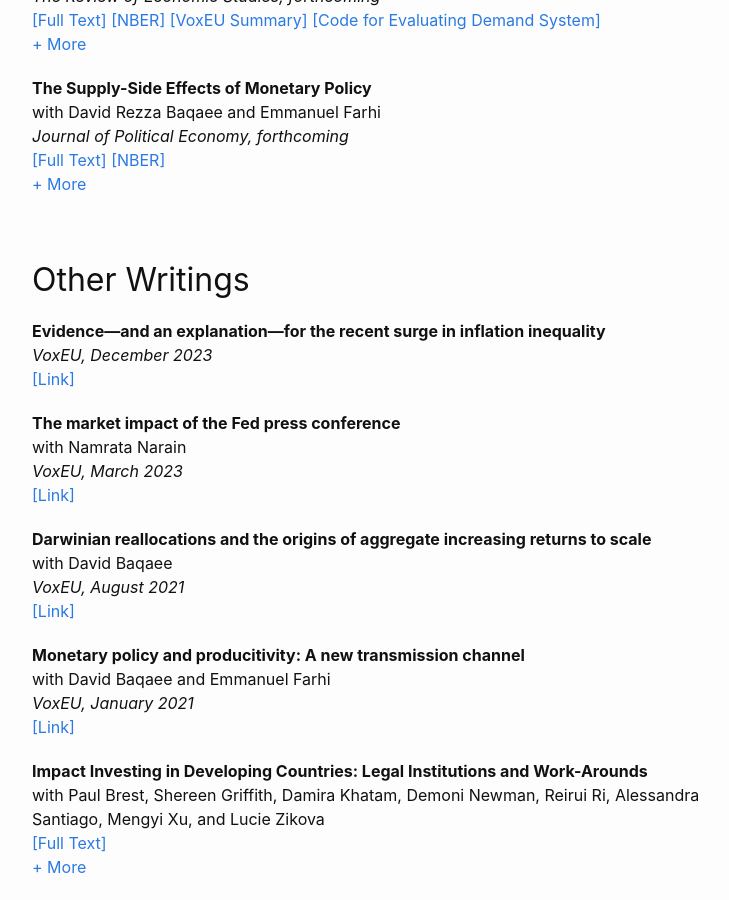
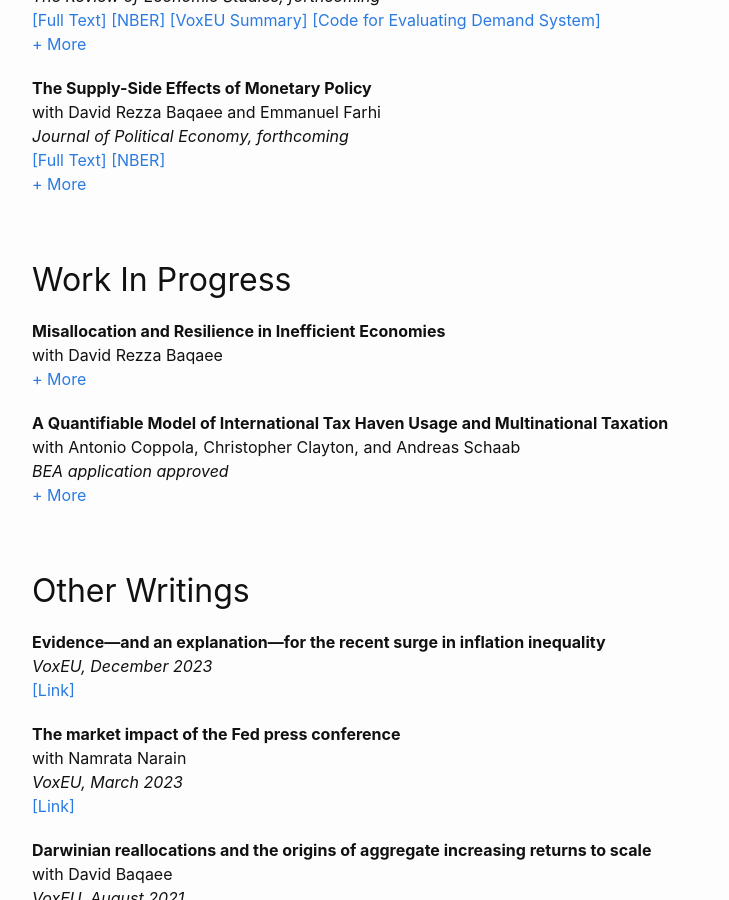
Before and after one commit to kunalsangani/kunalsangani.github.io, a Jekyll site: the page built from research.markdown, in a window 1280 px wide and 900 px high, scrolled down 744 px. Shown: the whole window, without its empty margins (238-967 px from the left). Built offline with Jekyll 4.4.1, drawn with Linux system fonts in a browser that asks for light colours; nearby versions of some CDN libraries; part of the change alters nothing that is shown.

Commit message:
Added work in progress

```diff
--- a/_data/research.yml
+++ b/_data/research.yml
@@ -178,6 +178,38 @@
         amplifies the total impact on output by about 70%. Using identified monetary shocks,
         we provide empirical evidence for both the macro- and micro-level predictions of our model.
 
+- in-progress:
+  section_name: Work In Progress
+  items:
+    - resilience:
+      title: Misallocation and Resilience in Inefficient Economies
+      coauthors: David Rezza Baqaee
+      abstract: >-
+        We characterize the nonlinear response of output to wedge shocks in economies with preexisting
+        distortions. In the presence of initial distortions, the effects of these shocks on output are described
+        by “Harberger trapezoids,” which generalize Harberger (1954) triangles away from the efficient
+        point. Output is concave with respect to wedge shocks in efficient economies and in economies
+        with elasticities of substitution below one but can be convex in shocks if elasticities of substitution
+        are greater than one and existing distortions are sufficiently large. Our results allow us to
+        characterize when a social planner prefers tax-based interventions to quota-based interventions
+        when regulating an externality, when a positive steady-state rate of inflation may be welfare-optimal,
+        and when the type of manufactured price dispersion debated by Oi and Samuelson can
+        improve welfare. We apply our results to characterizing the effects of liberalization policies in developing economies.
+
+    - tax:
+      title: A Quantifiable Model of International Tax Haven Usage and Multinational Taxation
+      coauthors: Antonio Coppola, Christopher Clayton, and Andreas Schaab
+      status: BEA application approved
+      abstract: >-
+        What distortions are caused by the current corporate income tax regime, and what are the key
+        tradeoffs vis-à-vis alternative systems such as global minimum tax mandates or apportionment
+        approaches? We introduce a theory of international tax haven usage and multinational taxation that
+        is amenable to quantification and welfare analysis via a sufficient statistics approach. We consider
+        several tax regimes both in the presence and absence of multilateral cooperation. We estimate the
+        elasticities and empirical moments required to quantify the model and provide an assessment of
+        proposed reforms to the global tax system. Our analysis encompasses the interaction of the
+        corporate tax regime with the individual income tax and with corporate securities issuance in tax havens.
+
 - other-work:
   section_name: Other Writings
   items:
```
